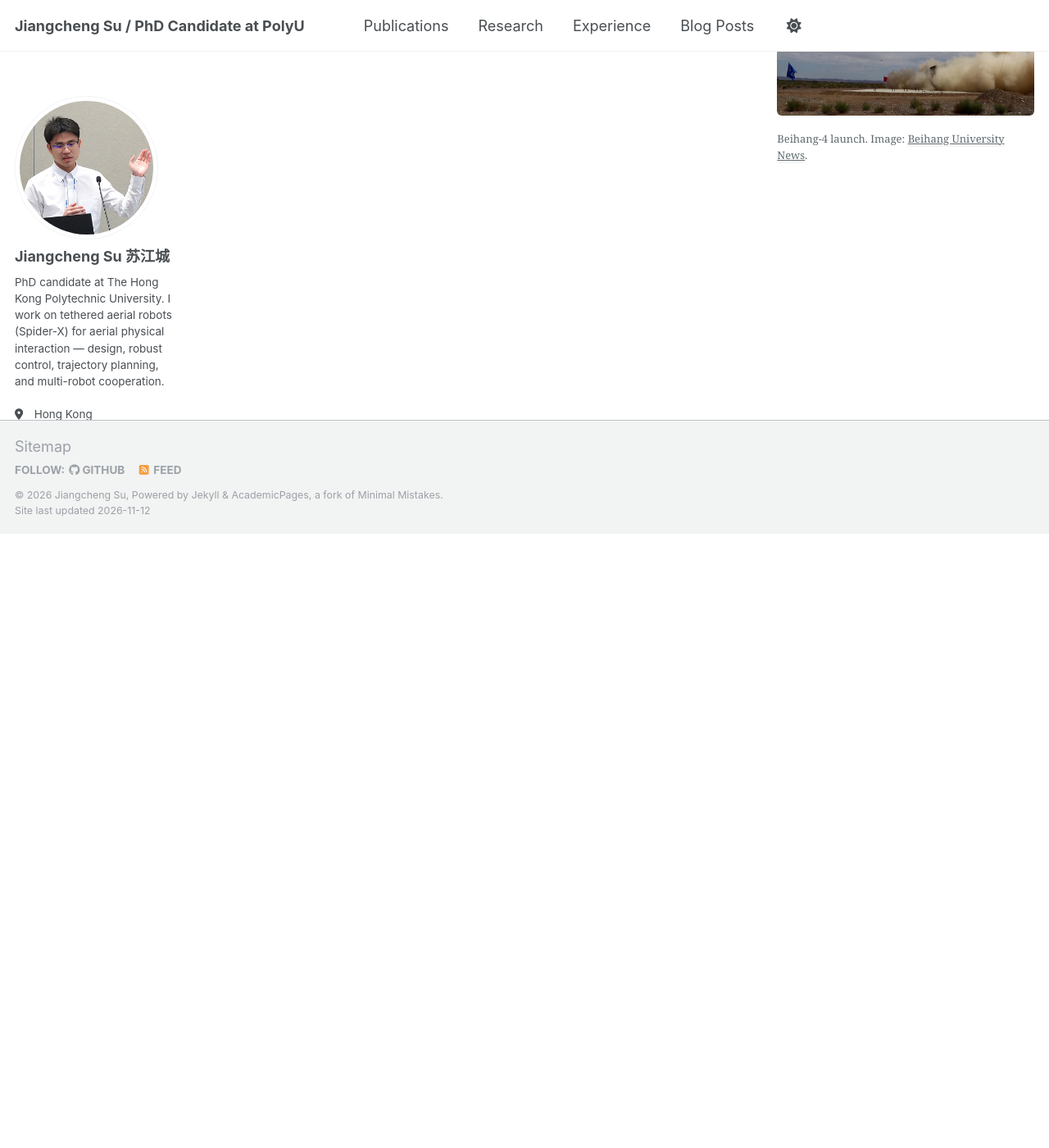
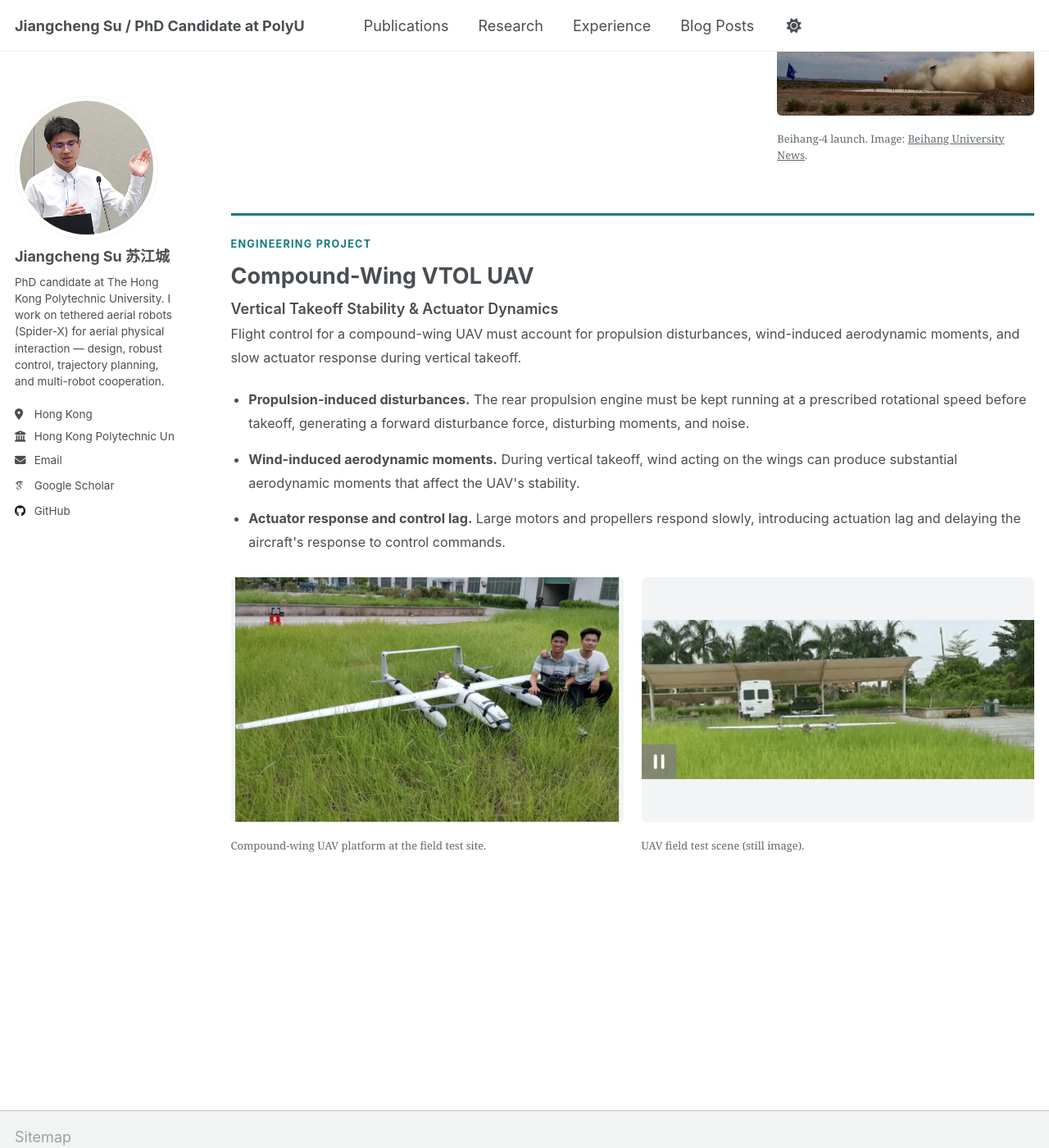
Before and after one commit to sujiangcheng/sujiangcheng.github.io, a Jekyll site: the page built from _pages/experience.html, in a window 1280 px wide and 1400 px high, scrolled down 1902 px. Shown: the whole window at 82% size. Built offline with Jekyll 4.4.1, drawn with Linux system fonts in a browser that asks for light colours; some web fonts are replaced; before the commit the page ends 2553 px from its top, so only the background shows below that.

Commit message:
Add compound-wing UAV experience with field photos

```diff
--- a/_pages/experience.html
+++ b/_pages/experience.html
@@ -28,7 +28,12 @@ author_profile: true
   .experience-page .experience-project-grid .experience-details { margin-top: .8rem; }
   .experience-page .experience-context { margin-top: 0; font-size: .9rem; line-height: 1.8; }
   [data-theme="dark"] .experience-page { --experience-accent: #6ac7cf; --experience-muted: #b5c0c6; }
+  .experience-page .experience-gallery { display: grid; grid-template-columns: repeat(2, minmax(0, 1fr)); gap: 1.2rem; margin-top: 1.5rem; }
+  .experience-page .experience-gallery .experience-figure { margin-top: 0; }
+  .experience-page .experience-gallery img { aspect-ratio: 16 / 10; object-fit: contain; background: #f2f4f5; }
+  [data-theme="dark"] .experience-page .experience-gallery img { background: #20272b; }
   @media (max-width: 600px) {
+    .experience-page .experience-gallery { grid-template-columns: minmax(0, 1fr); }
     .experience-page .experience-project-grid { grid-template-columns: minmax(0,1fr); }
     .experience-page .experience-project-grid .experience-figure { max-width: 300px; margin-inline: auto; }
   }
@@ -83,4 +88,32 @@ author_profile: true
       </figure>
     </div>
   </article>
+
+  <article class="experience-entry" id="compound-wing-uav" aria-labelledby="compound-wing-uav-title">
+    <p class="experience-category">Engineering project</p>
+    <div class="experience-heading">
+      <h2 id="compound-wing-uav-title">Compound-Wing VTOL UAV</h2>
+    </div>
+    <p class="experience-role">Vertical Takeoff Stability &amp; Actuator Dynamics</p>
+    <p class="experience-context">Flight control for a compound-wing UAV must account for propulsion disturbances, wind-induced aerodynamic moments, and slow actuator response during vertical takeoff.</p>
+    <ul class="experience-details">
+      <li><strong>Propulsion-induced disturbances.</strong> The rear propulsion engine must be kept running at a prescribed rotational speed before takeoff, generating a forward disturbance force, disturbing moments, and noise.</li>
+      <li><strong>Wind-induced aerodynamic moments.</strong> During vertical takeoff, wind acting on the wings can produce substantial aerodynamic moments that affect the UAV's stability.</li>
+      <li><strong>Actuator response and control lag.</strong> Large motors and propellers respond slowly, introducing actuation lag and delaying the aircraft's response to control commands.</li>
+    </ul>
+    <div class="experience-gallery" aria-label="Compound-wing UAV project images">
+      <figure class="experience-figure">
+        <a href="{{ '/images/experience/compound-wing-uav-platform.png' | relative_url }}" aria-label="View full-size photograph of the compound-wing UAV platform">
+          <img src="{{ '/images/experience/compound-wing-uav-platform.png' | relative_url }}" width="593" height="379" alt="Compound-wing UAV with a fixed wing and multiple lift propellers on a grassy field, with two team members beside it." loading="lazy">
+        </a>
+        <figcaption>Compound-wing UAV platform at the field test site.</figcaption>
+      </figure>
+      <figure class="experience-figure">
+        <a href="{{ '/images/experience/compound-wing-uav-test.png' | relative_url }}" aria-label="View full-size still image from the compound-wing UAV field test">
+          <img src="{{ '/images/experience/compound-wing-uav-test.png' | relative_url }}" width="565" height="229" alt="Still image of the compound-wing UAV at a grassy test site, with a canopy and a parked vehicle in the background." loading="lazy">
+        </a>
+        <figcaption>UAV field test scene (still image).</figcaption>
+      </figure>
+    </div>
+  </article>
 </div>
```
Also changed, not shown: images/experience/compound-wing-uav-platform.png (added), images/experience/compound-wing-uav-test.png (added).
